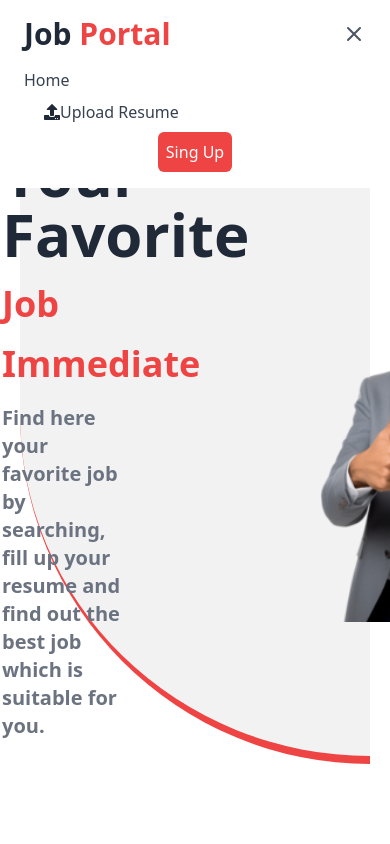
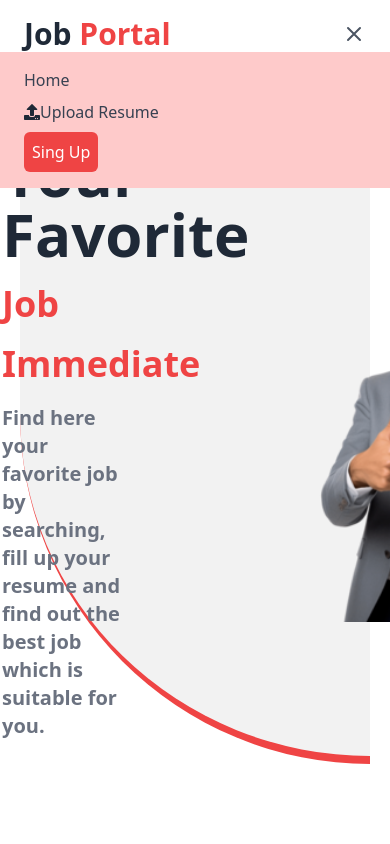
Before and after one commit to ayathree/kudosware-client, a React (Vite) app: page / in a window 390 px wide. Both pictures are taken after a click on the button "toggle menu". Shown: the top 844 px of the page. Built offline with nearby package versions, Linux system fonts and the light colour scheme.

Commit message:
make navbar responsive

```diff
--- a/src/pages/Nav.jsx
+++ b/src/pages/Nav.jsx
@@ -13,7 +13,7 @@ const Nav = () => {
             <h1 className="font-bold text-3xl">Job <span className="text-red-500">Portal</span></h1>
 
 
-            <div className="flex lg:hidden">
+            <div className="flex md:hidden">
                 <button onClick={()=>setIsOpen(!isOpen)} type="button" className="text-gray-500 dark:text-gray-200 hover:text-gray-600 dark:hover:text-gray-400 focus:outline-none focus:text-gray-600 dark:focus:text-gray-400" aria-label="toggle menu">
                     {
                         isOpen ? (
@@ -38,17 +38,17 @@ const Nav = () => {
             </div>
         </div>
 
-        <div className={`${isOpen ? 'translate-x-0 opacity-100 ' : 'opacity-0 -translate-x-full'}  absolute inset-x-0 z-20 w-full px-6 py-4 transition-all duration-300 ease-in-out bg-white dark:bg-gray-800 md:mt-0 md:p-0 md:top-0 md:relative md:bg-transparent md:w-auto md:opacity-100 md:translate-x-0 md:flex md:items-center`}>
+        <div className={`${isOpen ? 'translate-x-0 opacity-100 ' : 'opacity-0 -translate-x-full'}  absolute inset-x-0 z-20 w-full px-6 py-4 transition-all duration-300 ease-in-out bg-red-200 dark:bg-gray-800 md:mt-0 md:p-0 md:top-0 md:relative md:bg-transparent md:w-auto md:opacity-100 md:translate-x-0 md:flex md:items-center`}>
             <div className="flex flex-col md:flex-row md:mx-6">
                 <Link to={'/'}><a className="my-2 text-gray-700 transition-colors duration-300 transform dark:text-gray-200 hover:text-blue-500 dark:hover:text-blue-400 md:mx-4 md:my-0" href="#">Home</a></Link>
-                <Link to={'/resume'}><button className="ml-5 flex justify-center items-center hover:text-blue-500 dark:hover:text-blue-400 ">
+                <Link to={'/resume'}><button className=" md:ml-5 flex justify-center items-center hover:text-blue-500 dark:hover:text-blue-400 ">
                 <FaUpload  />
                 <a className="my-2 text-gray-700 transition-colors duration-300 transform dark:text-gray-200 hover:text-blue-500 dark:hover:text-blue-400 md:mx-4 md:my-0" href="#">Upload Resume</a>
                 </button></Link>
             </div>
 
-            <div className="flex justify-center md:block">
-                <a className="relative text-gray-700 transition-colors duration-300 transform dark:text-gray-200 hover:text-gray-600 dark:hover:text-gray-300" href="#">
+            <div className="flex md:justify-center md:block">
+                <a className=" ">
                    <Link to={'/signUp'}> <button className="bg-red-500 p-2 text-white rounded-md ">Sing Up</button></Link>
                 </a>
             </div>
```
